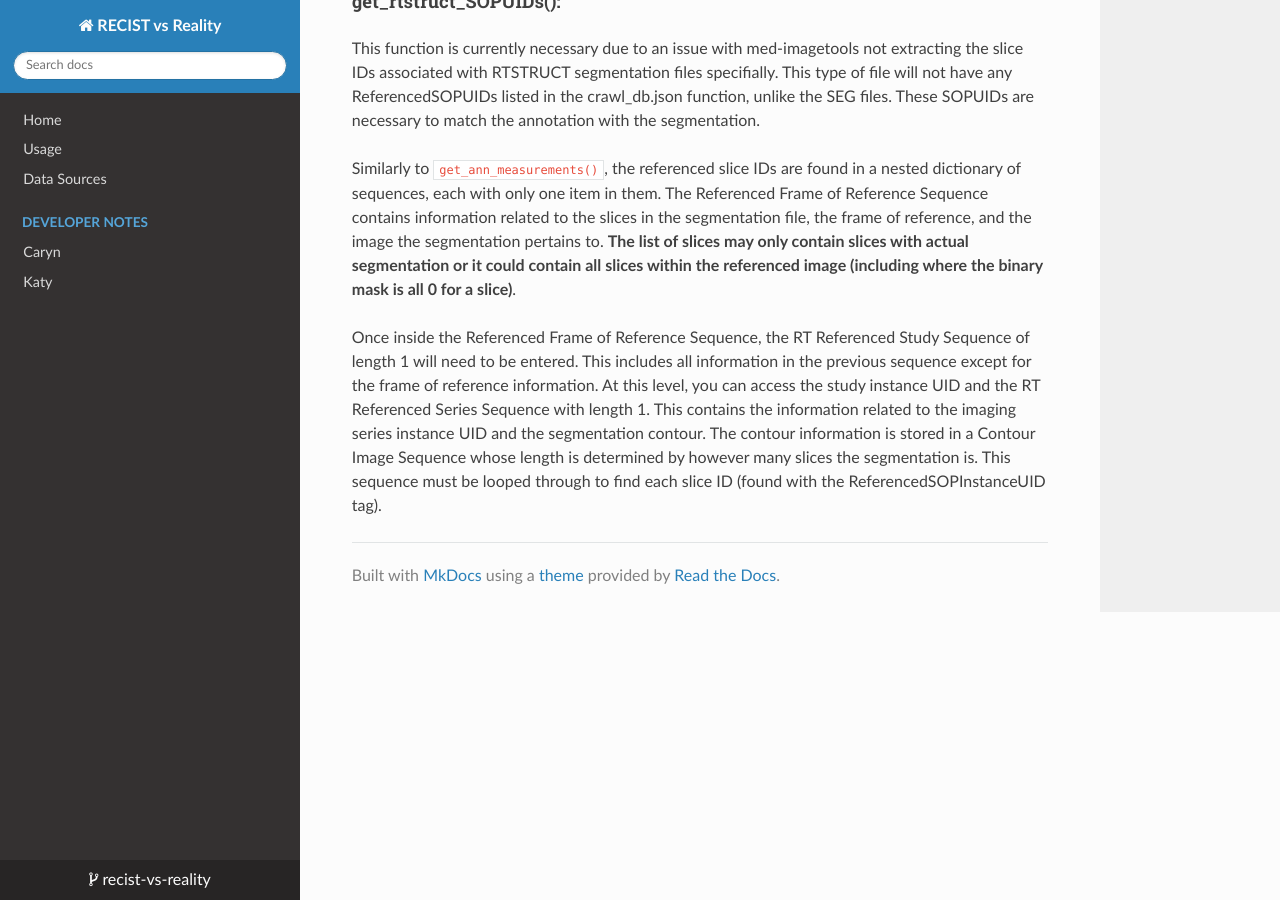
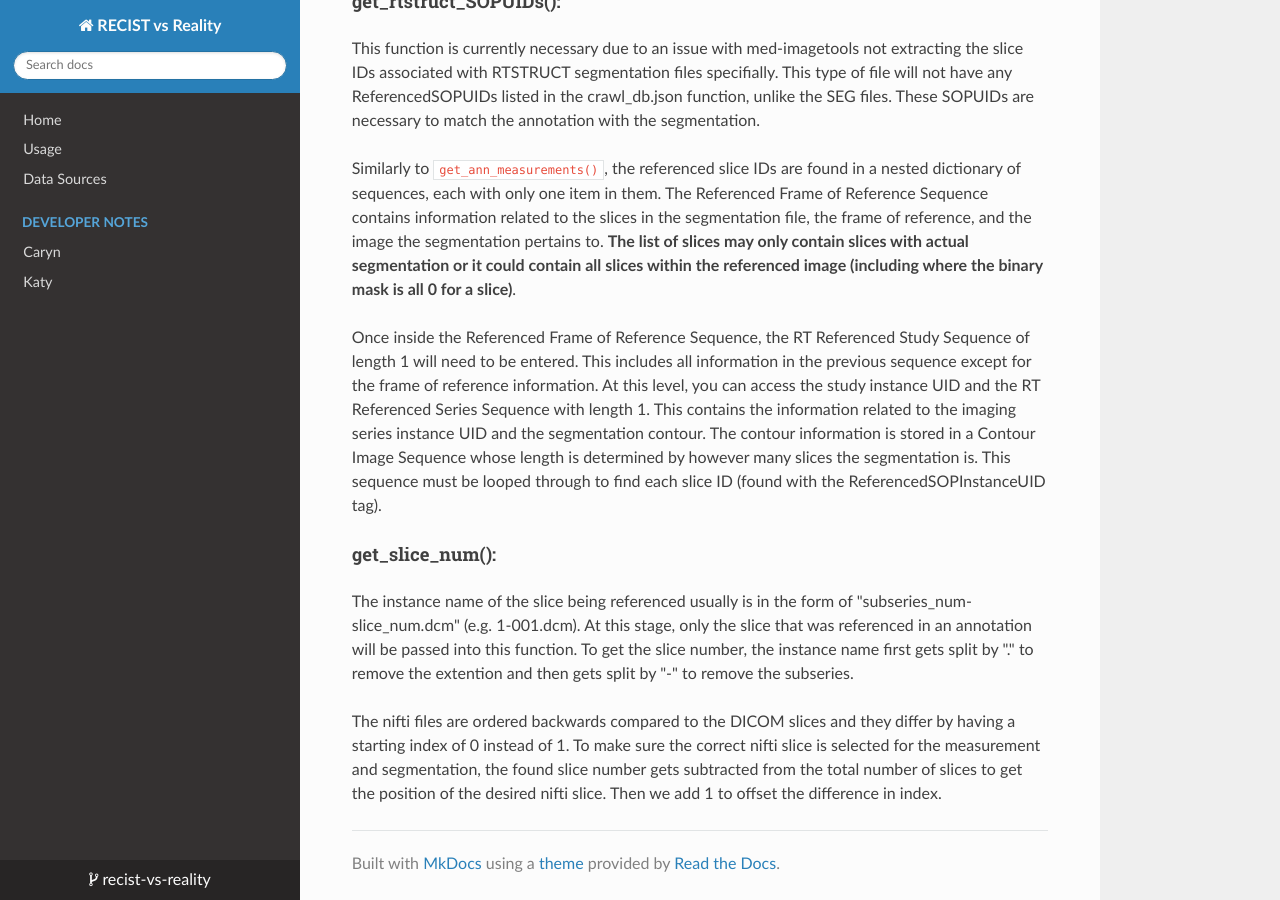
Before and after one commit to bhklab/recist-vs-reality, an MkDocs documentation site: the page built from docs/devnotes/devnotes_kaitlyn.md, in a window 1280 px wide and 900 px high, scrolled down 1094 px. Built offline with MkDocs 1.6.1, drawn with Linux system fonts in a browser that asks for light colours; nearby versions of some CDN libraries.

Commit message:
docs: add comments and devnotes to get_slice_num function

```diff
--- a/docs/devnotes/devnotes_kaitlyn.md
+++ b/docs/devnotes/devnotes_kaitlyn.md
@@ -24,3 +24,9 @@ This function is currently necessary due to an issue with med-imagetools not ext
 Similarly to `get_ann_measurements()`, the referenced slice IDs are found in a nested dictionary of sequences, each with only one item in them. The Referenced Frame of Reference Sequence contains information related to the slices in the segmentation file, the frame of reference, and the image the segmentation pertains to. **The list of slices may only contain slices with actual segmentation or it could contain all slices within the referenced image (including where the binary mask is all 0 for a slice)**.
 
 Once inside the Referenced Frame of Reference Sequence, the RT Referenced Study Sequence of length 1 will need to be entered. This includes all information in the previous sequence except for the frame of reference information. At this level, you can access the study instance UID and the RT Referenced Series Sequence with length 1. This contains the information related to the imaging series instance UID and the segmentation contour. The contour information is stored in a Contour Image Sequence whose length is determined by however many slices the segmentation is. This sequence must be looped through to find each slice ID (found with the ReferencedSOPInstanceUID tag).
+
+#### get_slice_num():
+
+The instance name of the slice being referenced usually is in the form of "subseries_num-slice_num.dcm" (e.g. 1-001.dcm). At this stage, only the slice that was referenced in an annotation will be passed into this function. To get the slice number, the instance name first gets split by "." to remove the extention and then gets split by "-" to remove the subseries.
+
+The nifti files are ordered backwards compared to the DICOM slices and they differ by having a starting index of 0 instead of 1. To make sure the correct nifti slice is selected for the measurement and segmentation, the found slice number gets subtracted from the total number of slices to get the position of the desired nifti slice. Then we add 1 to offset the difference in index.
```
Also changed, not shown: 1 other file.
